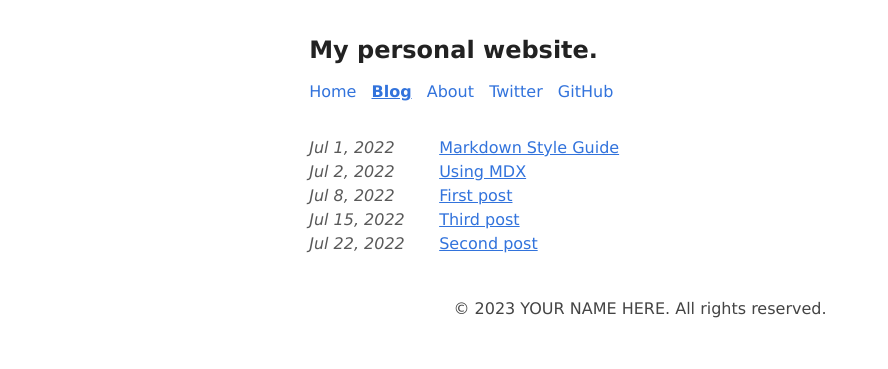
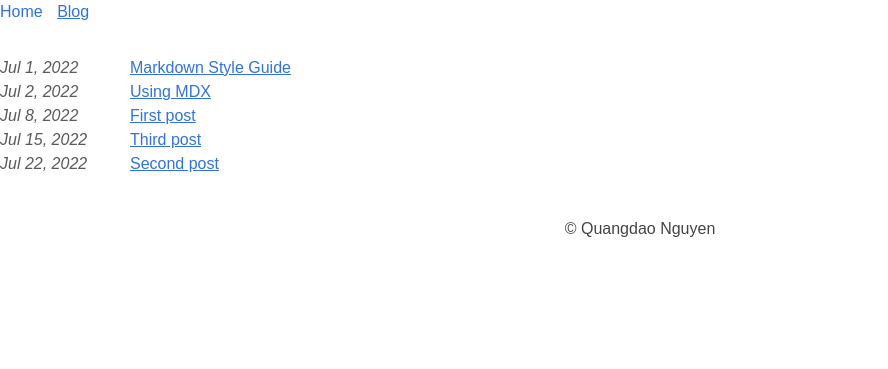
Before and after one commit to quangdaon/quangdao.com, an Astro site: page /blog in a window 1280 px wide. Shown: the whole page, without its empty margins (0-888 px from the left). Built offline with nearby package versions, Linux system fonts and the light colour scheme; Astro itself is replaced by a stand-in of ours; a web font is replaced by a local one.

Commit message:
Layout Stuff

```diff
--- a/src/components/BaseHead.astro
+++ b/src/components/BaseHead.astro
@@ -1,7 +1,7 @@
 ---
 // Import the global.css file here so that it is included on
 // all pages through the use of the <BaseHead /> component.
-import '../styles/global.css';
+import '../styles/global.scss';
 
 export interface Props {
 	title: string;
--- a/src/components/Footer.astro
+++ b/src/components/Footer.astro
@@ -3,7 +3,7 @@
 ---
 
 <footer>
-	&copy; {today.getFullYear()} YOUR NAME HERE. All rights reserved.
+	&copy; Quangdao Nguyen
 </footer>
 <style>
 	footer {
--- a/src/components/Header.astro
+++ b/src/components/Header.astro
@@ -1,19 +1,9 @@
 ---
-import HeaderLink from './HeaderLink.astro';
-import { SITE_TITLE } from '../consts';
+import NavList from './NavList.astro';
 ---
 
 <header>
-	<h2>
-		{SITE_TITLE}
-	</h2>
-	<nav>
-		<HeaderLink href="/">Home</HeaderLink>
-		<HeaderLink href="/blog">Blog</HeaderLink>
-		<HeaderLink href="/about">About</HeaderLink>
-		<HeaderLink href="https://twitter.com/astrodotbuild" target="_blank">Twitter</HeaderLink>
-		<HeaderLink href="https://github.com/withastro/astro" target="_blank">GitHub</HeaderLink>
-	</nav>
+	<NavList />
 </header>
 <style>
 	header {
--- /dev/null
+++ b/src/components/NavList.astro
@@ -0,0 +1,9 @@
+---
+import HeaderLink from './HeaderLink.astro';
+
+---
+
+<nav>
+  <HeaderLink href="/">Home</HeaderLink>
+  <HeaderLink href="/blog">Blog</HeaderLink>
+</nav>
--- a/src/consts.ts
+++ b/src/consts.ts
@@ -1,5 +1,5 @@
 // Place any global data in this file.
 // You can import this data from anywhere in your site by using the `import` keyword.
 
-export const SITE_TITLE = 'My personal website.';
-export const SITE_DESCRIPTION = 'Welcome to my website!';
+export const SITE_TITLE = 'Quangdao Nguyen';
+export const SITE_DESCRIPTION = 'Hi! 👋 My name is Quangdao (most call me Q) and I am a well-versed, multi-talented, highly-functional robot.';
--- /dev/null
+++ b/src/layouts/DefaultLayout.astro
@@ -0,0 +1,22 @@
+---
+import BaseHead from '../components/BaseHead.astro';
+import Header from '../components/Header.astro';
+import Footer from '../components/Footer.astro';
+import { SITE_DESCRIPTION, SITE_TITLE } from '../consts';
+---
+
+<!DOCTYPE html>
+<html lang="en">
+  <head>
+    <BaseHead title={SITE_TITLE} description={SITE_DESCRIPTION} />
+  </head>
+  <body>
+    <Header />
+    <main>
+      <section>
+        <slot />
+      </section>
+    </main>
+    <Footer />
+  </body>
+</html>
--- a/src/pages/blog/[...slug].astro
+++ b/src/pages/blog/[...slug].astro
@@ -1,6 +1,6 @@
 ---
 import { CollectionEntry, getCollection } from 'astro:content';
-import BlogPost from '../../layouts/BlogPost.astro';
+import BlogPostLayout from '../../layouts/BlogPostLayout.astro';
 
 export async function getStaticPaths() {
 	const posts = await getCollection('blog');
@@ -15,7 +15,7 @@
 const { Content } = await post.render();
 ---
 
-<BlogPost {...post.data}>
+<BlogPostLayout {...post.data}>
 	<h1>{post.data.title}</h1>
 	<Content />
-</BlogPost>
+</BlogPostLayout>
--- a/src/pages/blog/index.astro
+++ b/src/pages/blog/index.astro
@@ -1,20 +1,26 @@
 ---
-import BaseHead from '../../components/BaseHead.astro';
-import Header from '../../components/Header.astro';
-import Footer from '../../components/Footer.astro';
-import { SITE_TITLE, SITE_DESCRIPTION } from '../../consts';
 import { getCollection } from 'astro:content';
 import FormattedDate from '../../components/FormattedDate.astro';
+import DefaultLayout from '../../layouts/DefaultLayout.astro';
 
 const posts = (await getCollection('blog')).sort(
   (a, b) => a.data.pubDate.valueOf() - b.data.pubDate.valueOf()
 );
 ---
 
-<!DOCTYPE html>
-<html lang="en">
-	<head>
-		<BaseHead title={SITE_TITLE} description={SITE_DESCRIPTION} />
+<DefaultLayout>
+  <ul>
+    {
+      posts.map((post) => (
+        <li>
+          <FormattedDate date={post.data.pubDate} />
+          <a href={`/blog/${post.slug}/`}>{post.data.title}</a>
+        </li>
+      ))
+    }
+  </ul>
+</DefaultLayout>
+
 <style>
   ul {
     list-style-type: none;
@@ -32,23 +38,3 @@
     color: #8e32dc;
   }
 </style>
-	</head>
-	<body>
-		<Header />
-		<main>
-			<section>
-				<ul>
-					{
-						posts.map((post) => (
-							<li>
-								<FormattedDate date={post.data.pubDate} />
-								<a href={`/blog/${post.slug}/`}>{post.data.title}</a>
-							</li>
-						))
-					}
-				</ul>
-			</section>
-		</main>
-		<Footer />
-	</body>
-</html>
--- /dev/null
+++ b/src/styles/global.scss
@@ -0,0 +1,77 @@
+@import url('https://use.typekit.net/zxo6has.css');
+
+:root {
+  --font-primary: 'ff-tisa-sans-web-pro', sans-serif;
+}
+
+body {
+  font-family: var(--font-primary);
+  font-weight: 200;
+  margin: auto;
+  padding: 0;
+  text-align: left;
+  background-color: #fff;
+  word-wrap: break-word;
+  overflow-wrap: break-word;
+  line-height: 1.5;
+  color: #444;
+}
+
+h1,
+h2,
+h3,
+h4,
+h5,
+h6 {
+  font-weight: 400;
+}
+h1,
+h2,
+h3,
+h4,
+h5,
+h6,
+strong,
+b {
+  color: #222;
+}
+a {
+  color: #3273dc;
+}
+nav a {
+  margin-right: 10px;
+}
+textarea {
+  width: 100%;
+  font-size: 16px;
+}
+input {
+  font-size: 16px;
+}
+content {
+  line-height: 1.6;
+}
+table {
+  width: 100%;
+}
+img {
+  max-width: 100%;
+  height: auto;
+}
+code {
+  padding: 2px 5px;
+  background-color: #f2f2f2;
+}
+pre {
+  padding: 1rem;
+}
+pre > code {
+  all: unset;
+}
+blockquote {
+  border: 1px solid #999;
+  color: #222;
+  padding: 2px 0px 2px 20px;
+  margin: 0px;
+  font-style: italic;
+}
```
Also changed, not shown: package.json (+4 -3 lines), src/pages/about.astro (deleted, +0 -63 lines), src/pages/index.astro (+2 -34 lines), public/favicon.svg, public/placeholder-about.jpg (deleted), src/layouts/BlogPostLayout.astro (renamed from src/layouts/BlogPost.astro), src/styles/global.css (deleted), 1 other file. Lines whose indentation alone changed are shown as unchanged.
